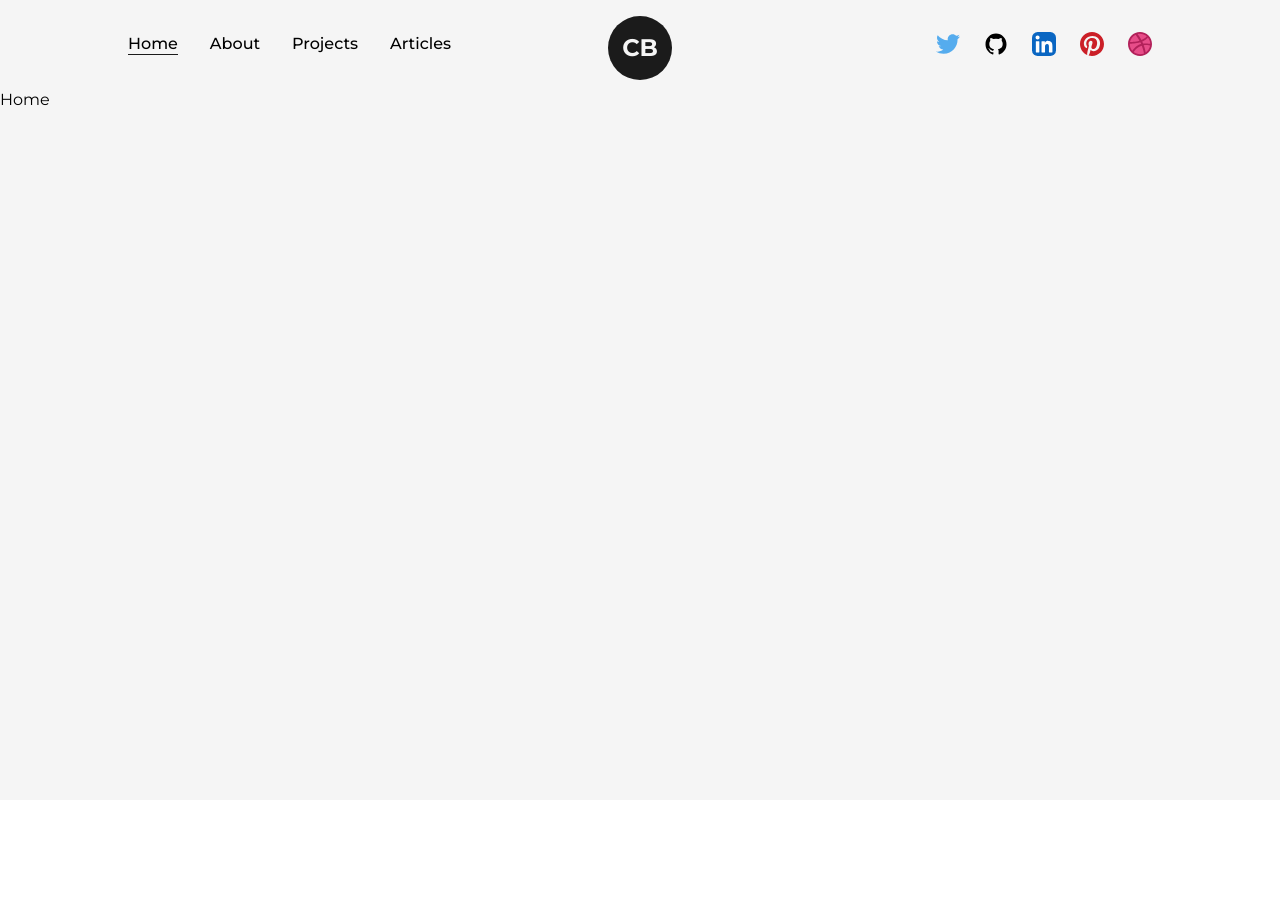
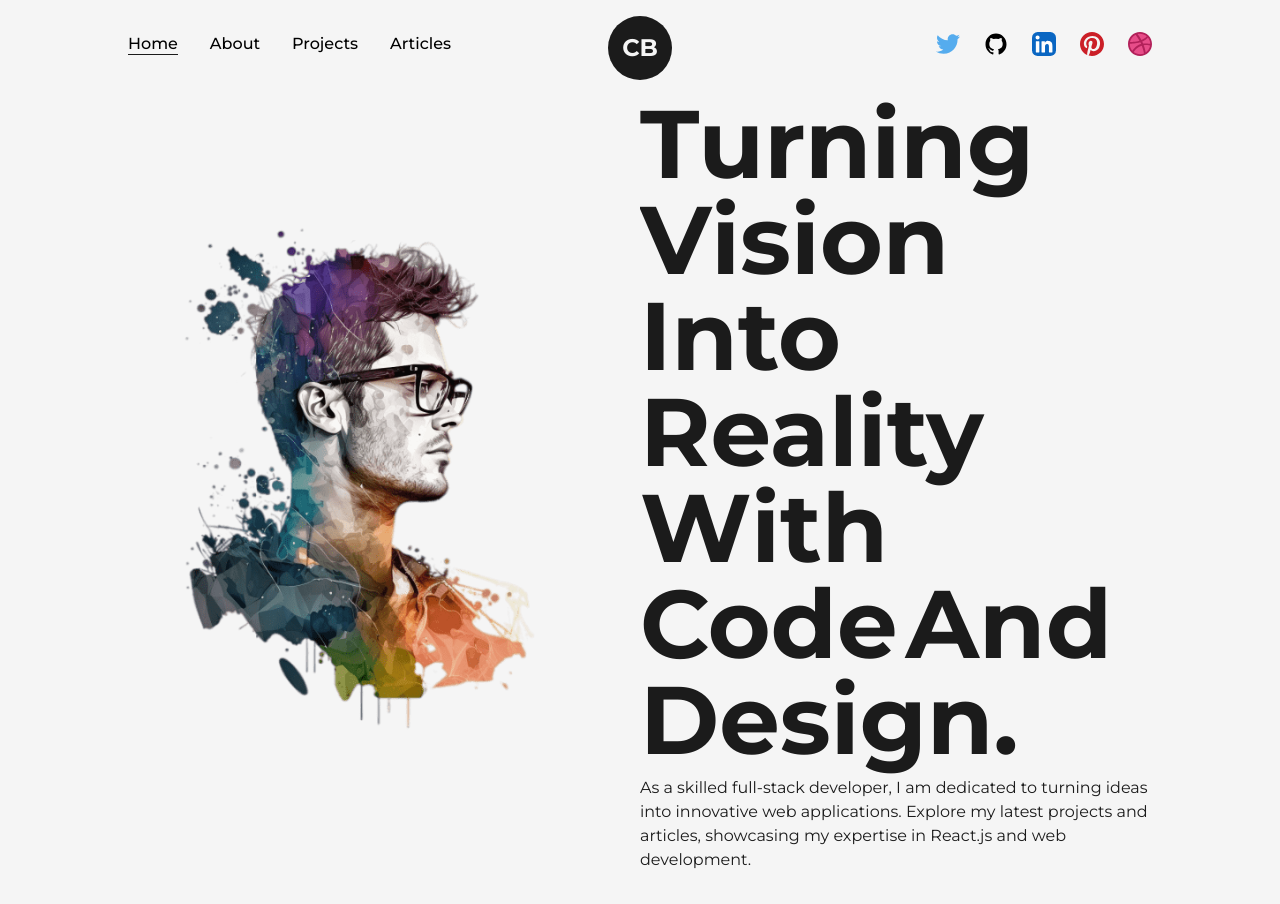
Before and after one commit to MagOss27/Next.js-Developer-Portfolio, a Next.js app: page / in a window 1280 px wide. Shown: the top 904 px of the page. Before the commit the page ends 800 px from the top, so only its background shows below. Built offline with nearby package versions, Linux system fonts and the light colour scheme.

Commit message:
fix: criação do AnimatedText

```diff
--- /dev/null
+++ b/src/components/AnimatedText.js
@@ -0,0 +1,39 @@
+
+import React from 'react'
+import { motion } from "framer-motion"
+
+const quote = {
+    initial: {
+        opacity: 0,
+    },
+    animate: {
+        opacity: 1,
+        transition: {
+            delay: 0.5
+        }
+    }
+}
+
+const AnimatedText = ({ text, className = "" }) => {
+    return (
+        <div className='w-full mx-auto py-2 flex items-center justify-center overflow-hidden text-center'>
+            <motion.h1 className={`inline-block w-full text-dark font-bold capitalize text-8xl ${className}`}
+                variants={quote}
+                initial="initial"
+                animate="animate"
+            >
+                {
+                    text.split(" ").map((word, index) => (
+                        <span key={word + "-" + index} className='inline-block mr-2'>
+                            {word}
+                        </span>
+                    ))
+                }
+            </motion.h1>
+        </div>
+    )
+}
+
+export default AnimatedText
+
+//1:02
--- /dev/null
+++ b/src/components/Layout.js
@@ -0,0 +1,11 @@
+import React from 'react'
+
+function Layout({children, className=""}) {
+  return (
+    <div className={`w-full h-full inline-block z-0 bg-light p-32 ${className}`}>
+      {children}
+    </div>
+  )
+}
+
+export default Layout
--- a/src/pages/index.js
+++ b/src/pages/index.js
@@ -1,4 +1,8 @@
+import Layout from '@/components/Layout'
 import Head from 'next/head'
+import Image from 'next/image'
+import profilePic from "../../public/images/profile/developer-pic-1.png"
+import AnimatedText from '@/components/AnimatedText'
 
 export default function Home() {
   return (
@@ -6,10 +10,23 @@
       <Head>
         <title>Create Next App</title>
         <meta name="description" content="Generated by create next app" />
+      </Head>
 
-      </Head>
-      <main className=''>
-        Home
+      <main className='flex items-center text-dark w-full min-h-screen'>
+        <Layout className='pt-0'>
+          <div className='flex items-center justify-between w-full'>
+            <div className='w-1/2'>
+              <Image src={profilePic} alt='CodeBucks' className='w-full h-auto' />
+            </div>
+            <div className='w-1/2 flex flex-col items-center self-center'>
+              <AnimatedText text="Turning Vision Into Reality With Code And Design." className='!text-6x !text-left' />
+              <p>
+                As a skilled full-stack developer, I am dedicated to turning ideas into innovative web applications.
+                Explore my latest projects and articles, showcasing my expertise in React.js and web development.
+              </p>
+            </div>
+          </div>
+        </Layout>
       </main>
     </>
   )
```
